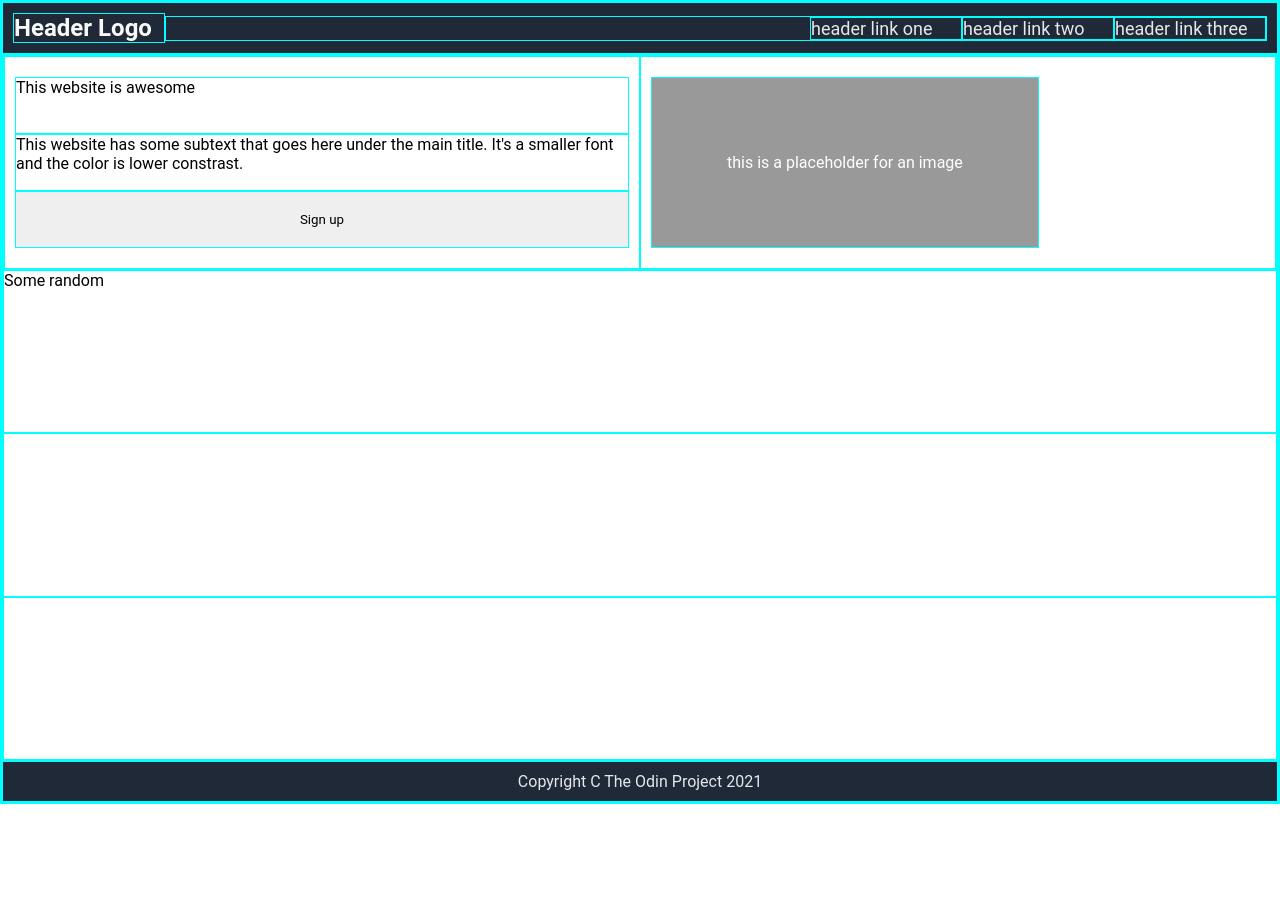
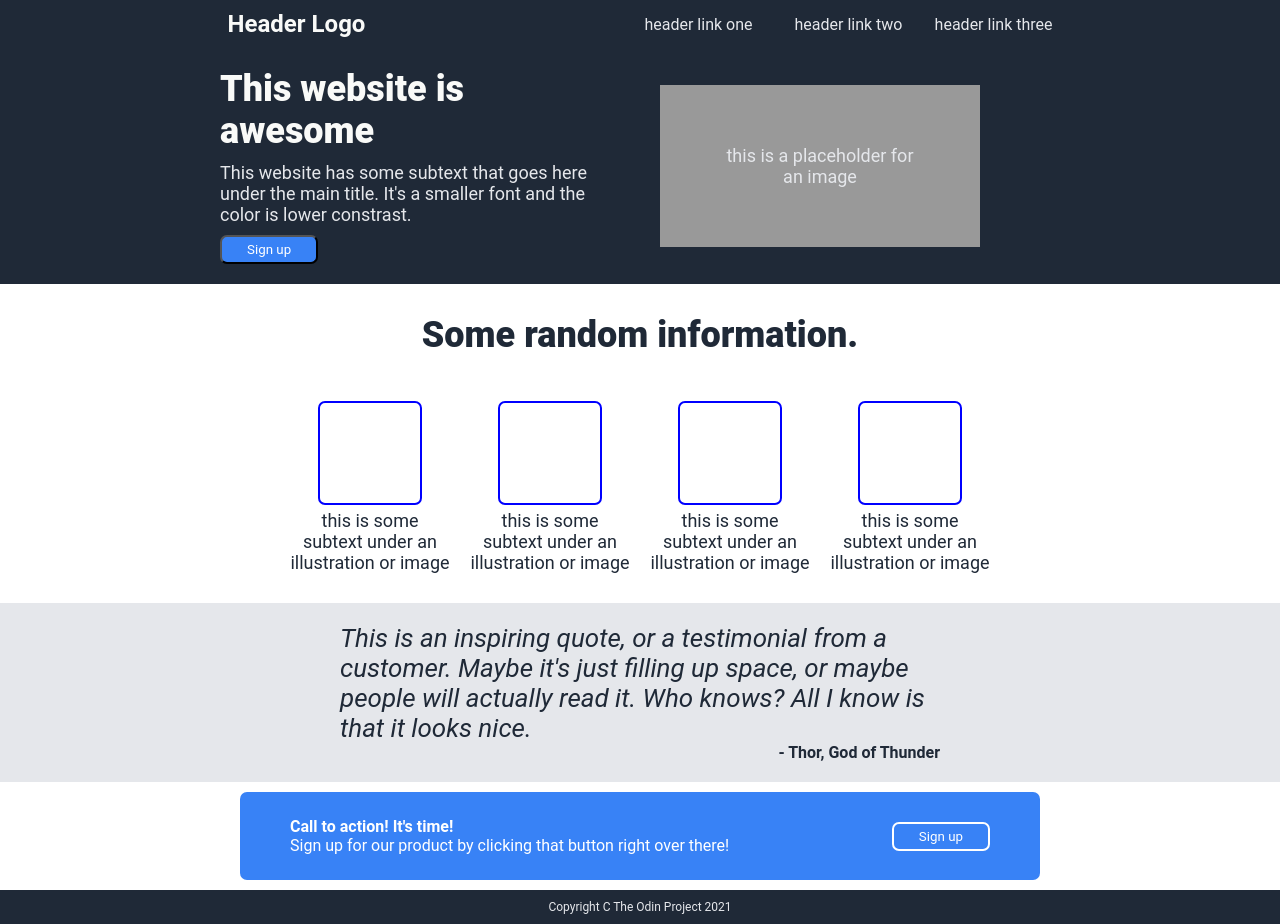
Before and after one commit to jackmillsgator/landing-page, a plain HTML site: page index.html in a window 1280 px wide. Before the commit the page ends 804 px from the top, so only its background shows below. Drawn offline with Linux system fonts and the light colour scheme.

Commit message:
Complete landing page project
I've finished making my landing page according
to the specs given.

```diff
--- a/index.html
+++ b/index.html
@@ -16,7 +16,11 @@
 
     <body>
 
+
+
             <div class = "header">
+
+                <div class = "header-content">
 
                     <div class = "header-logo">
                         Header Logo
@@ -33,6 +37,10 @@
                     </nav>
 
                 </div>
+
+            </div>
+
+
 
         <div class = "middle-content">
 
@@ -51,9 +59,12 @@
                             is lower constrast.
                         </div>
 
-                        <button class = "sign-C">
+                        <div class = "sign-C">
+
+                            <button class = "button-1">
                                 Sign up
                             </button>
+                        </div>
 
                 </div>
 
@@ -69,15 +80,131 @@
 
             <div class = "middle-2">
 
-                Some random
+                <div class = "middle-2-text">
+                    Some random information.
+                </div>
+
+                <div class = "four-boxes">
+
+                    <div class = "box">
+
+                        <div class = "box-in-box">
+
+                        </div>
+
+                        <div class = "text-in-box">
+
+                            this is some subtext under an
+                            illustration or image
+
+                        </div>
+                    </div>
+
+                    <div class = "box">
+
+                        <div class = "box-in-box">
+
+                        </div>
+
+                        <div class = "text-in-box">
+
+                            this is some subtext under an
+                            illustration or image
+
+                        </div>
+
+                    </div>
+
+                    <div class = "box">
+
+                        <div class = "box-in-box">
+
+                        </div>
+
+                        <div class = "text-in-box">
+
+                            this is some subtext under an
+                            illustration or image
+
+                        </div>
+
+                    </div>
+
+                    <div class = "box">
+
+                        <div class = "box-in-box">
+
+                        </div>
+
+                        <div class = "text-in-box">
+
+                            this is some subtext under an
+                            illustration or image
+
+                        </div>
+
+                    </div>
+
+                </div>
+
 
             </div>
 
             <div class = "middle-3">
 
+                <div class = "quote">
+
+                    This is an inspiring quote, or a testimonial
+                    from a customer. Maybe it's just filling up
+                    space, or maybe people will actually read it.
+                    Who knows? All I know is that it looks nice.
+
+                </div>
+
+                <div class = "quote-author">
+
+                    - Thor, God of Thunder
+
+                </div>
+
             </div>
 
             <div class = "middle-4">
+
+                <div class = "inner-blue">
+
+
+
+                        <div class = "inner-left">
+
+                            <div class = "call-div">
+
+                                Call to action! It's time!
+
+                            </div>
+
+                            <div class = "sign-div">
+
+                                Sign up for our product by
+                                clicking that button right
+                                over there!
+
+                            </div>
+
+                        </div>
+
+                        <div class = "inner-right">
+
+                            <button class = "button-2">
+                                Sign up
+                            </button>
+
+                        </div>
+
+
+
+                </div>
+
 
             </div>
 
--- a/style.css
+++ b/style.css
@@ -7,7 +7,7 @@
 
     font-family: roboto, sans-serif;
 
-    border: 1px solid aqua;
+    /*border: 1px solid aqua;*/
 
 }
 
@@ -21,12 +21,25 @@ body
 
 }
 
+
 .header
 {
 
     display: flex;
+    align-items: center;
+    justify-content: center;
+
+
+
+}
+
+.header-content
+{
+
+    display: flex;
     justify-content: space-between;
-    align-items: center;
+
+    width: 825px;
 
 }
 
@@ -40,13 +53,6 @@ body
 
     flex: 0;
 
-}
-
-.header,
-.footer,
-.middle-content
-{
-    /*border: red 1px solid;*/
 }
 
 .middle-content
@@ -70,6 +76,7 @@ body
 .footer
 {
     text-align: center;
+
 }
 
 .header-logo
@@ -92,7 +99,7 @@ body
 
     /*text-decoration: none;*/
 
-    font-size: 18px;
+    /*font-size: 18px;*/
     /*color: #E5E7EB;*/
 
     /*min-width: 0;*/
@@ -100,7 +107,7 @@ body
 
     display: flex;
     justify-content: flex-end;
-
+    align-items: center;
 
 }
 
@@ -108,9 +115,14 @@ body
 {
 
     text-decoration: none;
+
+    font-size: 16px;
     color: #E5E7EB;
 
     min-width: 150px;
+
+    display: flex;
+    justify-content: flex-end;
 
 }
 
@@ -121,13 +133,91 @@ body
 
 }
 
+.middle-2
+{
+
+    display: flex;
+    flex-direction: column;
+    justify-content: center;
+    align-items: center;
+
+    padding: 10px;
+
+}
+
+.middle-3
+{
+
+    display: flex;
+    flex-direction: column;
+    justify-content: center;
+    align-items: center;
+
+    padding: 20px;
+
+
+}
+
+.quote
+{
+
+    width: 600px;
+
+}
+
+.quote-author
+{
+
+    display: flex;
+    justify-content: flex-end;
+
+    width: 600px;
+
+}
+
+.middle-2-text
+{
+
+    text-align: center;
+    padding: 20px;
+
+}
+
+.four-boxes
+{
+
+    display: flex;
+    justify-content: center;
+    align-items: center;
+    gap: 20px;
+    padding: 20px;
+
+    width: 700px;
+
+}
+
+.box
+{
+
+    text-align: center;
+
+}
+
+.box-in-box
+{
+
+    width: 100px;
+    height: 100px;
+
+}
+
 .middle-1-left,
 .middle-1-right
 {
 
     flex: 1;
 
-    padding: 20px 10px;
+    padding: 20px 20px;
 
     display: flex;
 
@@ -138,13 +228,29 @@ body
 
     display: flex;
     flex-direction: column;
+    align-items: flex-end;
+
+    gap: 10px;
 
 }
 
 .middle-1-right
 {
 
-    align-content: center;
+
+    /*justify-content: center;
+    align-items: center;
+
+    flex-direction: column;
+
+    display: flex;*/
+
+    display: flex;
+    flex-direction: column;
+    align-items: flex-start;
+    justify-content: center;
+
+
 
 }
 
@@ -157,7 +263,9 @@ body
 
     background-color: #999999;
 
-    padding: 75px;
+    padding: 60px;
+
+    width: 200px;
 
 
 }
@@ -168,5 +276,211 @@ body
 {
 
     flex: 1;
+    width: 400px;
 
 }
+
+.middle-4
+{
+
+    padding: 10px 10px;
+    display: flex;
+    justify-content: center;
+    align-items: center;
+
+}
+
+.inner-blue
+{
+
+    padding: 25px 50px;
+    background-color: #3882f6;
+
+    display: flex;
+    justify-content: space-between;
+
+    width: 700px;
+
+    border-radius: 7px;
+
+}
+
+.inner-left
+{
+    flex: 2;
+}
+
+
+
+.inner-right
+{
+
+    display: flex;
+    justify-content: flex-end;
+    align-items: center;
+
+    flex: 1;
+
+
+
+}
+
+.button-2
+{
+
+    padding: 5px 25px;
+    color: white;
+    border: 2px white solid
+
+}
+
+.sign-A
+{
+
+    font-size: 36px;
+    color: #F9FAF8;
+    font-weight: 900;
+
+}
+
+.sign-B
+{
+
+    font-size: 18px;
+    color: #E5E7EB;
+
+}
+
+.sign-C
+{
+
+    display: flex;
+    justify-content: flex-start;
+    align-items: center;
+
+}
+
+.button-1
+{
+
+    padding: 5px 25px;
+    color: white;
+
+}
+
+.button-1,
+.button-2
+{
+
+    border-radius: 7px;
+    background-color: #3882F6;
+
+}
+
+.middle-1
+{
+
+    background-color: #1F2937;
+
+}
+
+.placeholder-text
+{
+
+    font-size: 18px;
+    color: #E5E7EB;
+
+}
+
+.middle-2-text
+{
+
+    font-size: 36px;
+    color: #1F2937;
+    font-weight: 900;
+
+}
+
+.box
+{
+
+    display: flex;
+    flex-direction: column;
+    align-items: center;
+
+}
+
+.box-in-box
+{
+
+    margin: 5px;
+    border: 2px blue solid;
+    border-radius: 7px;
+
+}
+
+.text-in-box
+{
+
+    font-size: 18px;
+    color: #1F2937;
+
+}
+
+.middle-3
+{
+
+    background-color: #E5E7EB;
+
+}
+
+.quote,
+.quote-author
+{
+
+    color: #1F2937;
+
+}
+
+.quote
+{
+
+    font-size: 26px;
+    font-weight: light;
+    font-style: italic;
+
+}
+
+.quote-author
+{
+
+    font-weight: bold;
+
+}
+
+.call-div,
+.sign-div
+{
+
+    color: white;
+
+}
+
+.call-div
+{
+
+    font-weight: bold;
+
+}
+
+.footer
+{
+
+    font-size: 12px;
+
+}
+
+.footer
+{
+    padding: 10px;
+}
```
Lines whose indentation alone changed are shown as unchanged.
